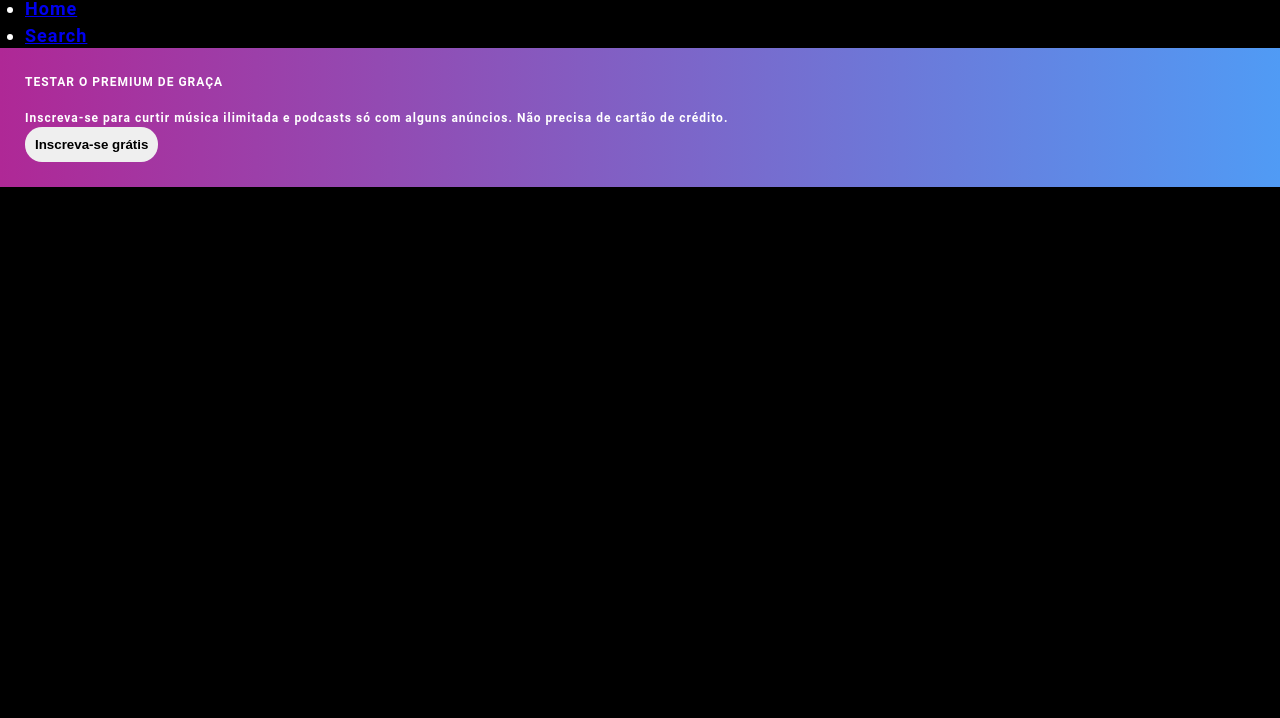
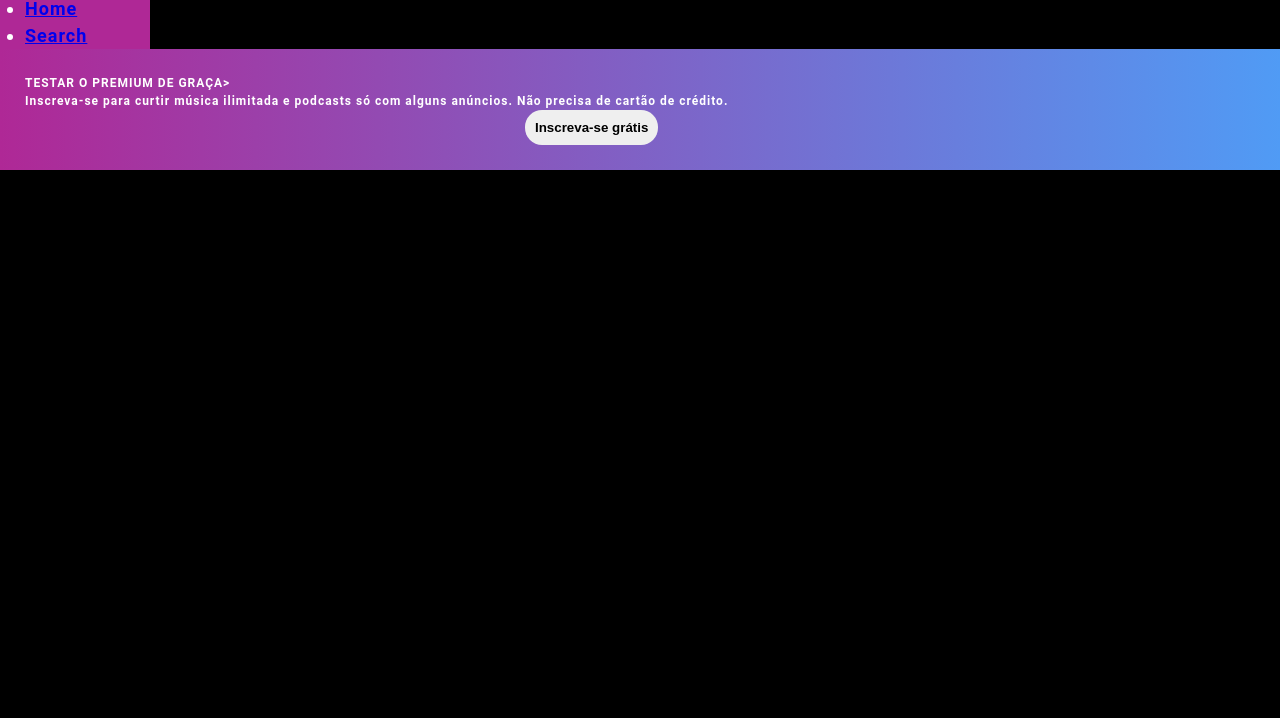
Before and after one commit to TiagoBatixta/Site_Spotify, a plain HTML site: page index.html in a window 1280 px wide. Shown: the part 82-800 px from the top of the page. Drawn offline with Linux system fonts and the light colour scheme.

Commit message:
Spotify 1.2

```diff
--- a/CSS/style.css
+++ b/CSS/style.css
@@ -9,9 +9,11 @@
 }
 
 body{
+    width: 100vw;
     display: flex;
     flex-direction: column;
     background-color: black;
+    border-radius: 10px;
 }
 
 header{
@@ -30,7 +32,7 @@ footer{
     background: linear-gradient(90deg, #af2896 0%, #509bf5 100%);
     color: white;
     padding: 25px;
-    position: relative;
+    /* position: relative; */
     font-size: 12px;
     font-family: 'Roboto', sans-serif;
     font-weight: bold;
@@ -44,9 +46,8 @@ footer{
     border-color: rgba(255, 255, 255, 0);
     padding: 10px;
     font-weight: bold;
-    justify-content: right;
-    display: inline-block;
     border: none;
+    margin: 0 0 0 500px;
     cursor: pointer;
     transition: transform 0.2s, box-shadow 0.2s;
 }
@@ -57,8 +58,9 @@ footer{
 }
 
 #menu{
+    background-color: #af2896;
     padding: 0 25px;
-    height: 10vh;
+    width: 150px;
     color: white;
     font-size: 18px;
     font-family: 'Roboto', sans-serif;
--- a/index.html
+++ b/index.html
@@ -9,7 +9,7 @@
     <link rel='stylesheet' type='text/css' media='screen' href='./CSS/style.css'>
     <!-- <script src='main.js'></script> -->
 </head>
-<body>
+<body id="corpo">
     <header>
 
 
@@ -27,9 +27,9 @@
     </main>
     <footer>
         <div>
-            <p>TESTAR O PREMIUM DE GRAÇA</p><br>
-            <p>Inscreva-se para curtir música ilimitada e podcasts só com alguns anúncios. Não precisa de cartão de crédito.</p>
-            <button id="inscrever">Inscreva-se grátis</button>
+            <p>TESTAR O PREMIUM DE GRAÇA><br>
+            Inscreva-se para curtir música ilimitada e podcasts só com alguns anúncios. Não precisa de cartão de crédito.
+            <button id="inscrever">Inscreva-se grátis</button></p>
         </div>
     </footer>
 </body>
```
